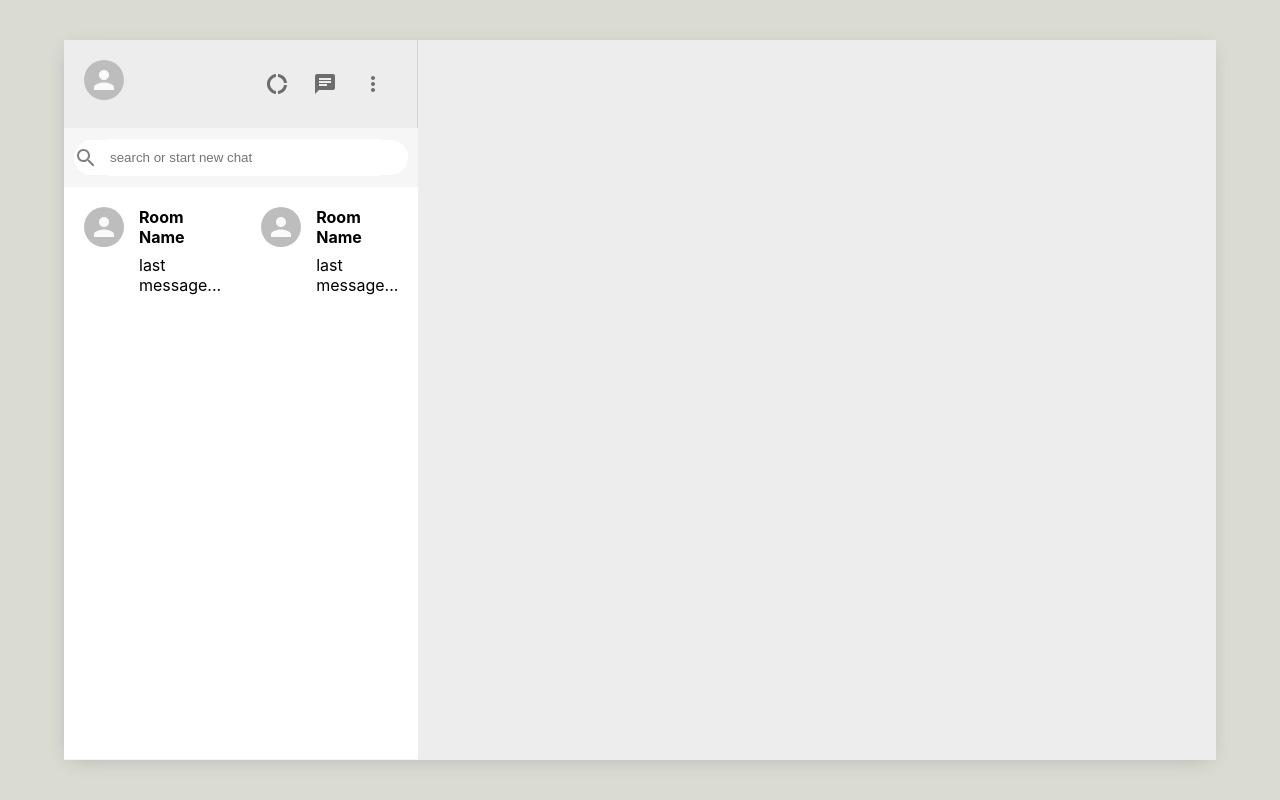
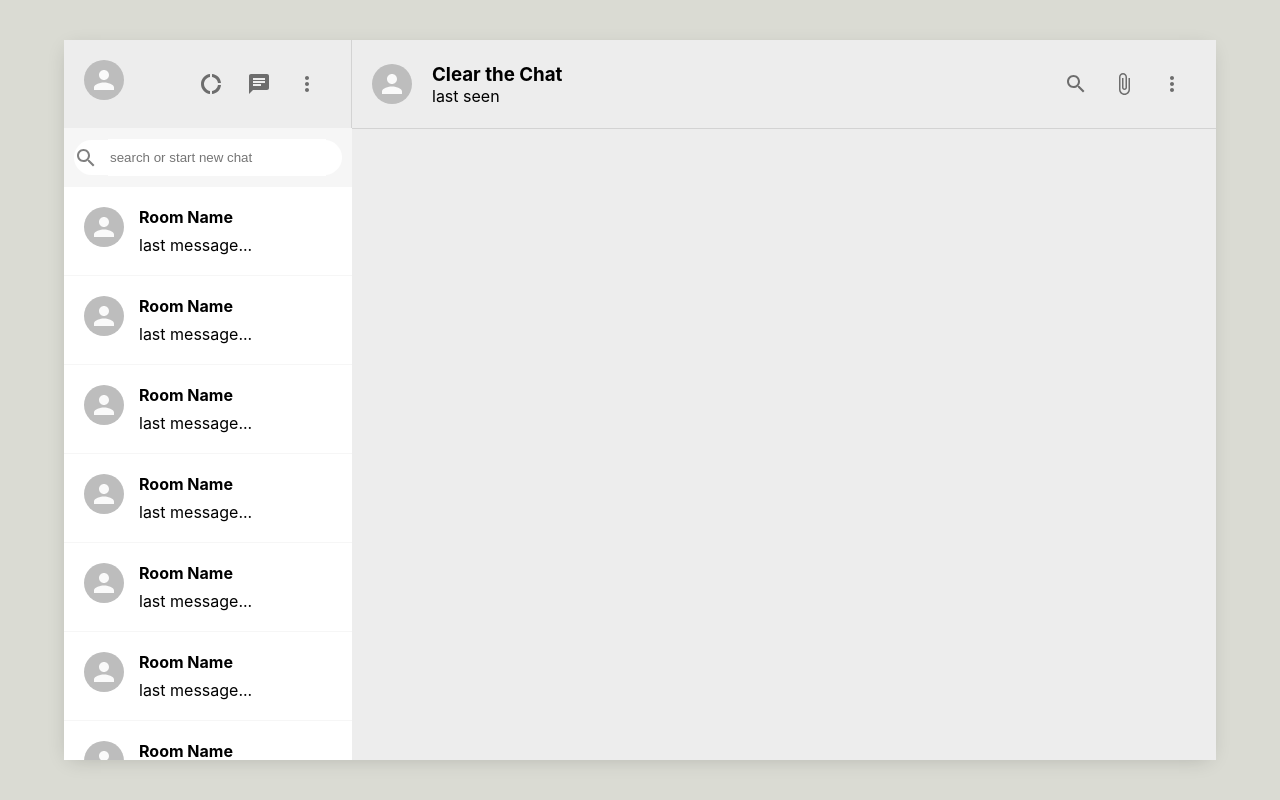
Before and after one commit to Ahmiii/whatsapp-clone, a React (Create React App) app: page / in a window 1280 px wide. Built offline with nearby package versions, Linux system fonts and the light colour scheme.

Commit message:
working on chat section

```diff
--- a/src/App.js
+++ b/src/App.js
@@ -1,11 +1,12 @@
 import "./App.css";
 import Sidebar from "./components/Sidebar/Sidebar";
-
+import Chat from "./components/Chat/Chat";
 function App() {
   return (
     <div className="app">
       <div className="app__body">
         <Sidebar />
+        <Chat />
       </div>
     </div>
   );
--- /dev/null
+++ b/src/components/Chat/Chat.css
@@ -0,0 +1,3 @@
+.chat {
+  flex: 0.75;
+}
--- /dev/null
+++ b/src/components/Chat/Chat.jsx
@@ -0,0 +1,12 @@
+import React from "react";
+import Chatheader from "./Chatheader/Chatheader";
+import "./Chat.css";
+const Chat = () => {
+  return (
+    <div className="chat">
+      <Chatheader />
+    </div>
+  );
+};
+
+export default Chat;
--- /dev/null
+++ b/src/components/Chat/Chatheader/Chatheader.css
@@ -0,0 +1,10 @@
+.chat__header {
+  display: flex;
+  padding: 20px;
+  align-items: center;
+  border-bottom: 1px solid lightgray;
+}
+.chat__headerInfo {
+  flex: 1;
+  padding-left: 20px;
+}
--- /dev/null
+++ b/src/components/Chat/Chatheader/Chatheader.jsx
@@ -0,0 +1,31 @@
+import React from "react";
+import { Avatar, IconButton } from "@material-ui/core";
+import SearchIcon from "@material-ui/icons/Search";
+import AttachFileIcon from "@material-ui/icons/AttachFile";
+import MoreVertIcon from "@material-ui/icons/MoreVert";
+import "./Chatheader.css";
+
+const Chatheader = () => {
+  return (
+    <div className="chat__header">
+      <Avatar />
+      <div className="chat__headerInfo">
+        <h3>Clear the Chat</h3>
+        <p>last seen</p>
+      </div>
+      <div>
+        <IconButton>
+          <SearchIcon />
+        </IconButton>
+        <IconButton>
+          <AttachFileIcon />
+        </IconButton>
+        <IconButton>
+          <MoreVertIcon />
+        </IconButton>
+      </div>
+    </div>
+  );
+};
+
+export default Chatheader;
--- a/src/components/Sidebar/SidebarChat/SidebarChat.css
+++ b/src/components/Sidebar/SidebarChat/SidebarChat.css
@@ -1,6 +1,5 @@
 .sidebar__chat {
   flex: 1;
-  display: flex;
   background-color: white;
   overflow: auto;
 }
--- a/src/components/Sidebar/SidebarChat/SidebarChat.jsx
+++ b/src/components/Sidebar/SidebarChat/SidebarChat.jsx
@@ -6,6 +6,24 @@ const SidebarChat = () => {
     <div className="sidebar__chat">
       <WhatsappContact />
       <WhatsappContact />
+      <WhatsappContact />
+      <WhatsappContact />
+      <WhatsappContact />
+      <WhatsappContact />
+      <WhatsappContact />
+      <WhatsappContact />
+      <WhatsappContact />
+      <WhatsappContact />
+      <WhatsappContact />
+      <WhatsappContact />
+      <WhatsappContact />
+      <WhatsappContact />
+      <WhatsappContact />
+      <WhatsappContact />
+      <WhatsappContact />
+      <WhatsappContact />
+      <WhatsappContact />
+      <WhatsappContact />
     </div>
   );
 };
```
Also changed, not shown: src/containers/Sidebar/Sidebar.jsx (added, +7 -0 lines).
